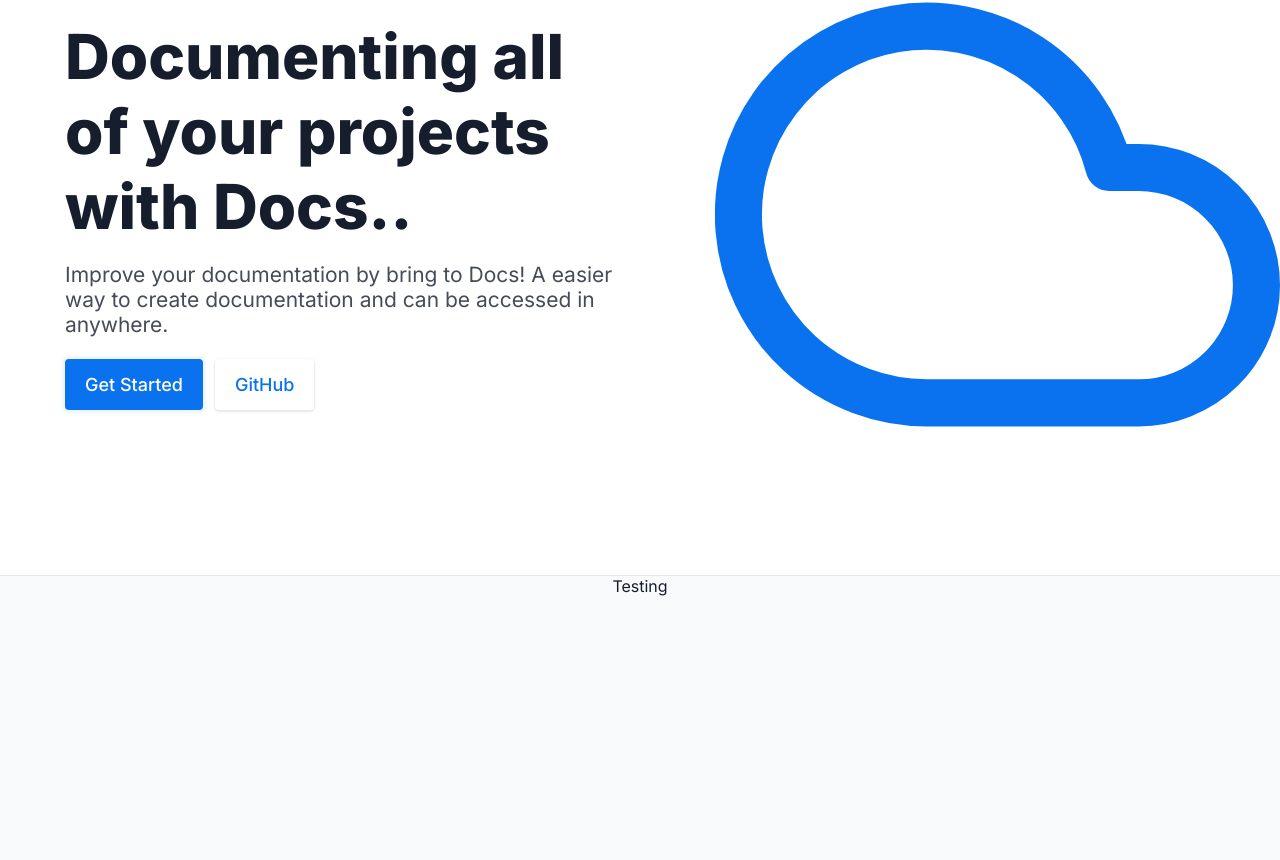
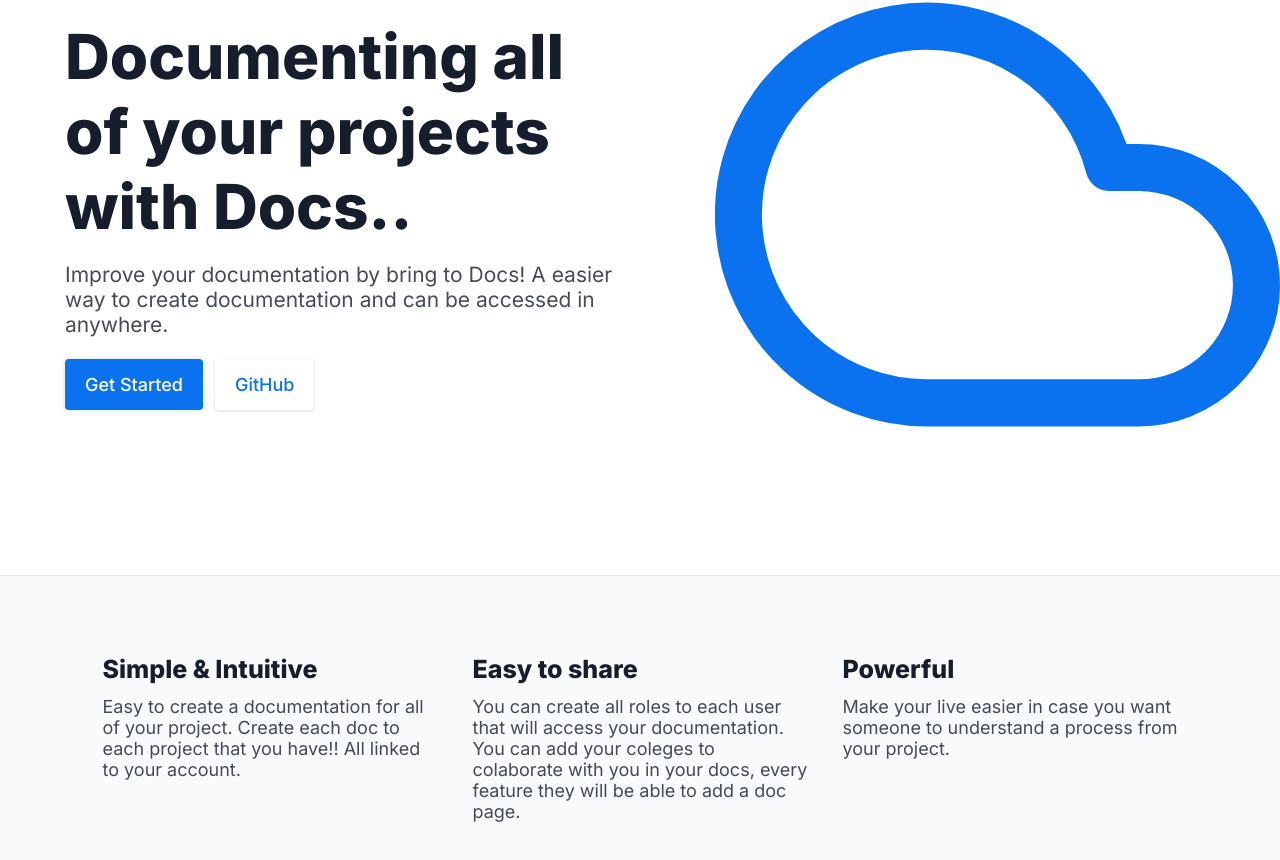
Before and after one commit to RubensKj/docs, a React (Create React App) app in the folder src/main/frontend/: page / in a window 1280 px wide. Shown: the part 162-1022 px from the top of the page. Built offline with nearby package versions, Linux system fonts and the light colour scheme.

Commit message:
Adding benefits area

```diff
--- a/src/main/frontend/src/code-docs/pages/home/index.tsx
+++ b/src/main/frontend/src/code-docs/pages/home/index.tsx
@@ -3,7 +3,7 @@ import React from 'react';
 import Logo from '../../../code-docs/assets/logo';
 import { Line, Linking, Span } from '../../../core/Styles/utils';
 
-import { Container, TextContent, LogoArea, GetStartedArea, ColumnArea } from './styles';
+import { Container, TextContent, LogoArea, GetStartedArea, ColumnArea, Benefits, BenefitsCard } from './styles';
 
 const Home: React.FC = () => {
   return (
@@ -27,7 +27,20 @@ const Home: React.FC = () => {
       </Container>
       <Line />
       <ColumnArea>
-        <p>Testing</p>
+        <Benefits>
+          <BenefitsCard>
+            <h1>Simple & Intuitive</h1>
+            <p>Easy to create a documentation for all of your project. Create each doc to each project that you have!! All linked to your account.</p>
+          </BenefitsCard>
+          <BenefitsCard>
+            <h1>Easy to share</h1>
+            <p>You can create all roles to each user that will access your documentation. You can add your coleges to colaborate with you in your docs, every feature they will be able to add a doc page.</p>
+          </BenefitsCard>
+          <BenefitsCard>
+            <h1>Powerful</h1>
+            <p>Make your live easier in case you want someone to understand a process from your project.</p>
+          </BenefitsCard>
+        </Benefits>
       </ColumnArea>
     </React.Fragment>
   );
--- a/src/main/frontend/src/code-docs/pages/home/styles.ts
+++ b/src/main/frontend/src/code-docs/pages/home/styles.ts
@@ -7,7 +7,7 @@ export const Container = styled.div`
   margin: 0 auto;
   margin-top: 28px;
 
-  max-width: 1328px;
+  max-width: var(--max-width);
   width: 100%;
 
   padding-bottom: 78px;
@@ -117,11 +117,65 @@ export const GetStartedArea = styled.div`
 
 export const ColumnArea = styled.div`
   display: flex;
-  flex-direction: column;
+  justify-content: center;
   align-items: center;
 
   background: #f9fafb;
 
   width: 100%;
   min-height: 400px;
+  height: 100%;
+
+  margin: 0 auto;
 `;
+
+export const Benefits = styled.div`
+  display: grid;
+  grid-auto-flow: column;
+  justify-content: center;
+  align-items: center;
+
+  max-width: var(--max-width);
+  width: 100%;
+  height: 100%;
+
+  grid-gap: 35px;
+
+  margin: 0 auto;
+
+  @media only screen and (max-width: 1140px) {
+    display: flex !important;
+    flex-direction: column;
+
+    max-width: none !important;
+
+    margin-top: 75px;
+    margin-bottom: 55px;
+
+    padding: 0 25px;
+  }
+`;
+
+export const BenefitsCard = styled.div`
+  max-width: var(--max-width-benefits-card);
+  min-height: 245px;
+
+  h1 {
+    font-size: 25px;
+
+    margin-bottom: 12px;
+  }
+
+  p {
+    font-weight: 400;
+    font-size: 18px;
+
+    color: rgba(22,30,46,var(--text-opacity));
+  }
+
+  @media only screen and (max-width: 1140px) {
+    width: 100%;
+
+    max-width: 555px;
+  }
+`;
--- a/src/main/frontend/src/core/Styles/global.ts
+++ b/src/main/frontend/src/core/Styles/global.ts
@@ -25,6 +25,9 @@ const GlobalStyle = createGlobalStyle`
   }
 
   :root {
+    --max-width: 1328px;
+    --max-width-benefits-card: 335px;
+
     --border-opacity: 1;
     --text-opacity: 0.8;
 
```
